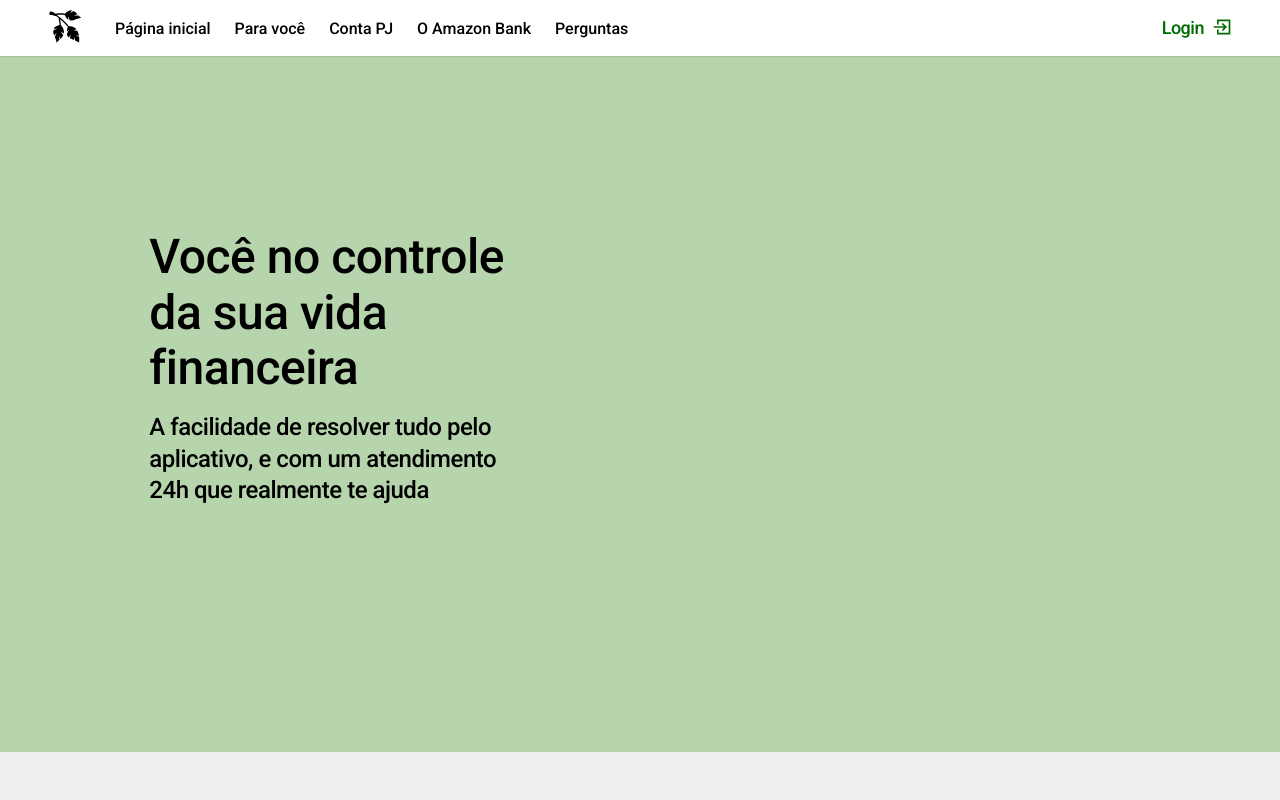
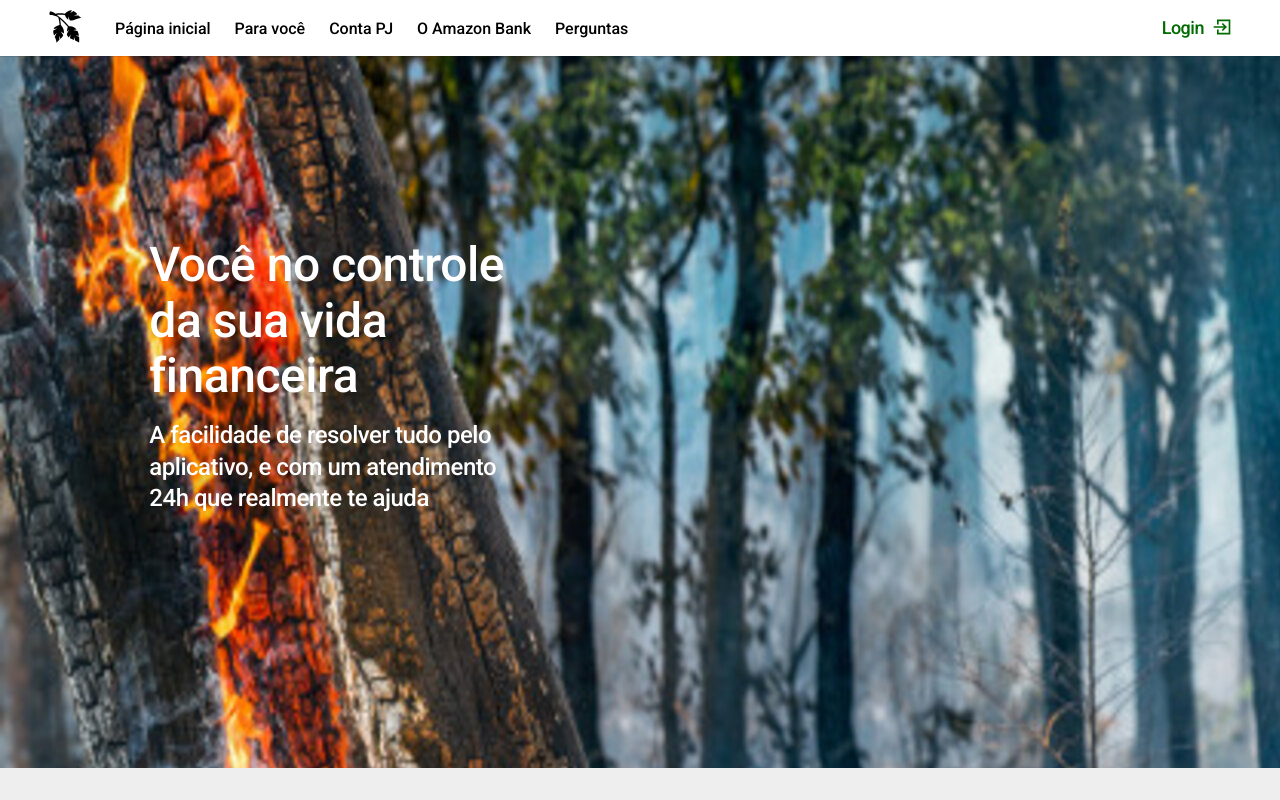
Before and after one commit to Viniciuslb067/amazonbank, a Next.js app: page / in a window 1280 px wide. Shown: the top 800 px of the page. Built offline with nearby package versions, Linux system fonts and the light colour scheme.

Commit message:
refactor: refactoring the code

```diff
--- a/src/pages/_app.js
+++ b/src/pages/_app.js
@@ -1,14 +1,21 @@
 import "../styles/globals.scss";
+
+import { useRouter } from "next/router";
 
 import { Header } from "../components/header";
 import { Footer } from "../components/footer";
 
 function MyApp({ Component, pageProps }) {
+  const router = useRouter();
+
+  const showHeaderAndFooter =
+    router.pathname === "/login" || router.pathname === "/register";
+
   return (
     <>
-      <Header />
+      {!showHeaderAndFooter && <Header />}
       <Component {...pageProps} />
-      <Footer />
+      {!showHeaderAndFooter && <Footer />}
     </>
   );
 }
--- a/src/pages/index.js
+++ b/src/pages/index.js
@@ -1,7 +1,7 @@
 import Head from "next/head";
 import Image from "next/image";
 
-import { IoIosArrowRoundForward } from "react-icons/io";
+import { SectionWithPicture } from "../components/sectionWithPicture";
 
 import styles from "../styles/index.module.scss";
 
@@ -13,44 +13,7 @@ export default function Home() {
       </Head>
       <div id="main-content">
 
-        <section className={styles.firstSection}>
-          <div>
-            <div className={styles.sectionContainer}>
-              <div className={styles.sectionText}>
-                <h1 className={styles.title}>
-                  Você no controle da sua vida financeira
-                </h1>
-                <h2 className={styles.subTitle}>
-                  A facilidade de resolver tudo pelo aplicativo, e com um
-                  atendimento 24h que realmente te ajuda
-                </h2>
-              </div>
-
-              {/* <div className={styles.sectionRegister}>
-                <div className={styles.formWrapper}>
-                  <form>
-                    <div className={styles.formContent}>
-                      <h3>Peça sua conta e cartão de crédito do Amazon Bank</h3>
-                      <div className={styles.textFieldGroup}>
-                        <label>
-                          <input></input>
-                          <div>
-                            <span>Digite seu CPF</span>
-                          </div>
-                        </label>
-                      </div>
-                    </div>
-                  </form>
-                </div>
-              </div> */}
-            </div>
-          </div>
-          {/* <Image
-            width={1980}
-            height={736}
-            src="/woman.jpg"
-          />   */}
-        </section>
+      <SectionWithPicture/>
 
         <section className={styles.secondSection}>
           <article className={styles.sectionArticle}>
--- a/src/styles/globals.scss
+++ b/src/styles/globals.scss
@@ -33,6 +33,10 @@ a {
   text-decoration: none;
 }
 
+button {
+  cursor: pointer;
+}
+
 * {
   box-sizing: border-box;
 }
--- a/src/styles/index.module.scss
+++ b/src/styles/index.module.scss
@@ -22,6 +22,7 @@
   letter-spacing: -0.03rem;
   font-size: 1.75rem;
   line-height: 1.16;
+  color: rgb(255, 255, 255);
 }
 
 .subTitle {
@@ -31,6 +32,7 @@
   letter-spacing: -0.03rem;
   font-size: 1.25rem;
   line-height: 1.25;
+  color: rgb(255, 255, 255);
 }
 
 .sectionregister {
@@ -263,35 +265,6 @@
 }
 
 @media (min-width: 768px) {
-  .sectionContainer {
-    min-height: calc(100vh - 3rem);
-    gap: 48px 32px;
-    grid-template-columns: repeat(6, 1fr);
-    grid-template-rows: 1fr;
-    padding: 80px 24px
-  }
-
-  .subTitle {
-    font-size: 1.5rem;
-    line-height: 1.32;
-  }
-
-  .sectionText {
-    grid-row: initial;
-  }
-
-  .title {
-    font-size: 3rem;
-  }
-
-  .sectionRegister {
-    place-self: flex-end;
-  }
-
-  .formContent {
-    margin-right: 0;
-  }
-
   .sectionArticle {
     flex-flow: row wrap;
   }
@@ -360,24 +333,6 @@
 }
 
 @media (min-width: 1152px) {
-  .sectionContainer {
-    -webkit-box-align: center;
-    align-items: center;
-    row-gap: 0;
-    grid-template-columns: repeat(12, 1fr);
-    padding-right: 48px;
-    padding-left: 48px;
-  }
-
-  .sectionText {
-    grid-column: 2 / span 4;
-  }
-
-  .sectionregister {
-    place-self: auto;
-    grid-area: 1 / 9 / auto / span 4;
-  }
-
   .sectionArticle {
     height: 100%;
   }
```
